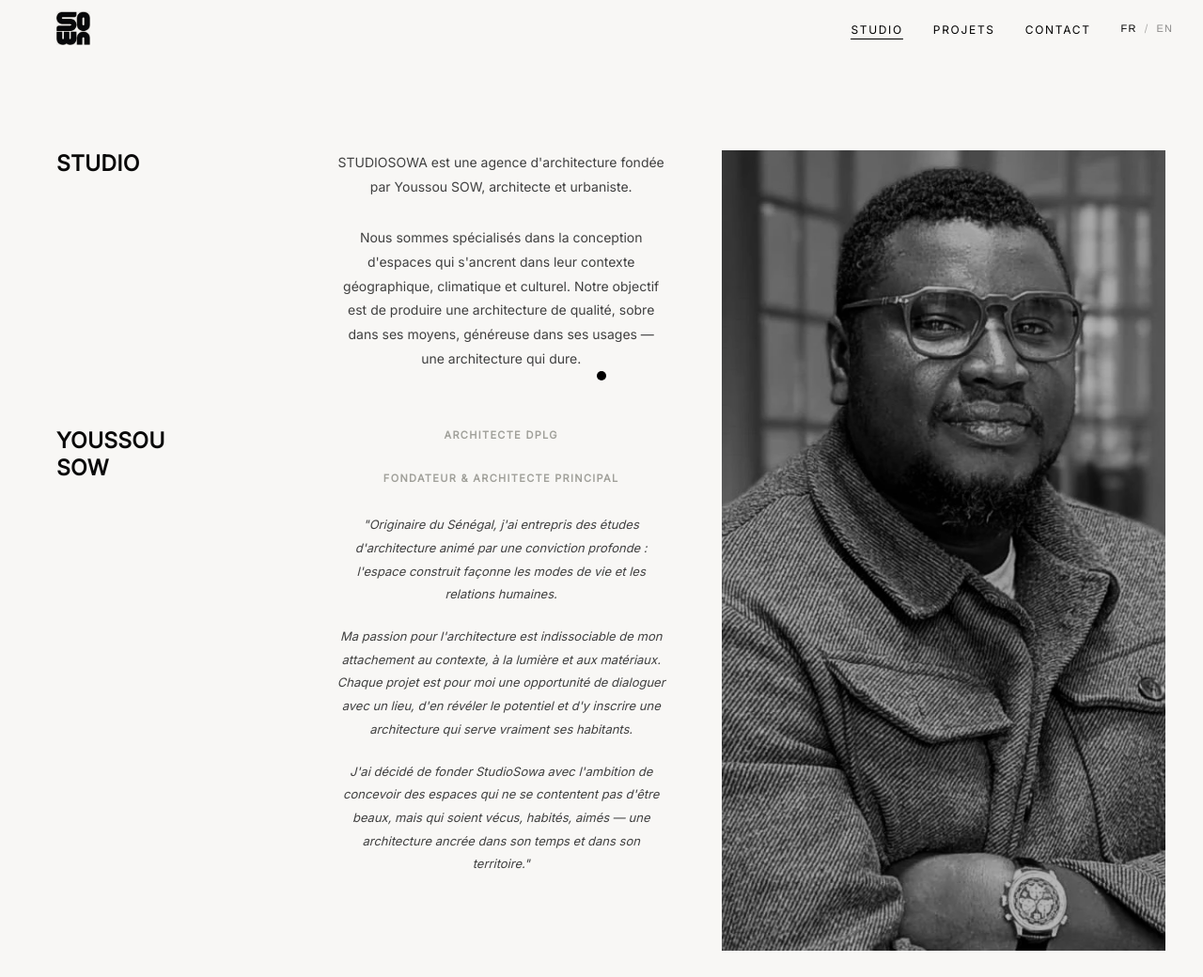
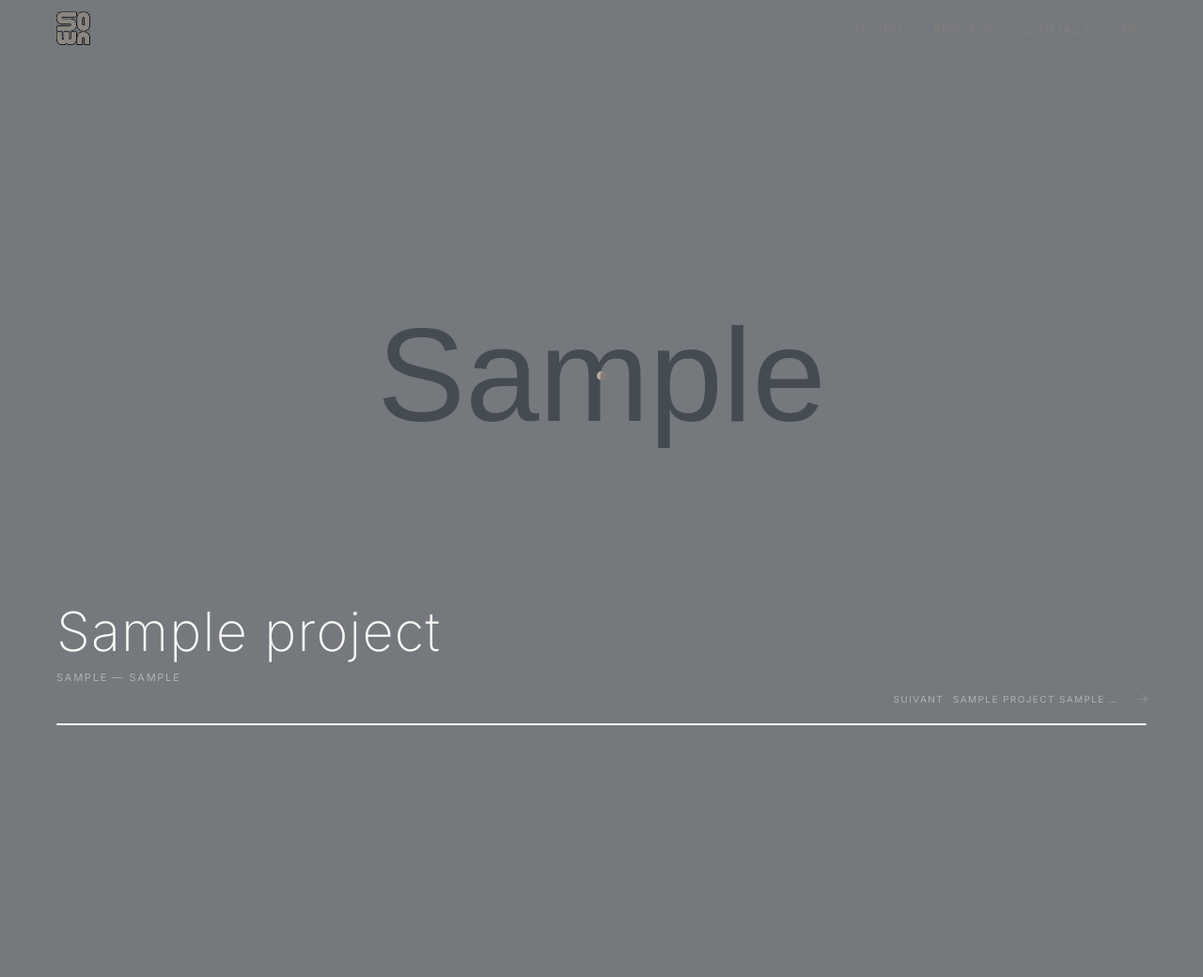
Before and after one commit to pacadiit/studiosowa, a Flask app: page / in a window 1280 px wide. Shown: the top 1040 px of the page at 94% size. After the commit the page ends 772 px from the top, so only its background shows below. Run offline with Flask 3, Linux system fonts and the light colour scheme; tables that the repository leaves empty hold one stand-in row (values such as "Sample post"); grey boxes marked "Sample" are stand-in pictures.

Commit message:
feat: homepage slideshow plein écran + barres stories + hint next

```diff
--- a/app.py
+++ b/app.py
@@ -334,6 +334,18 @@ def inject_lang():
 
 @app.route('/')
 def index():
+    projects = (Project.query
+                .filter_by(published=True)
+                .order_by(Project.sort_order, Project.created_at.desc())
+                .all())
+    # Only projects with at least one image
+    projects_with_img = [p for p in projects if p.featured_image]
+    return render_template('home.html', projects=projects_with_img)
+
+
+@app.route('/studio')
+@app.route('/agence')
+def studio_page():
     return render_template('studio.html')
 
 
@@ -368,11 +380,6 @@ def project_detail(slug):
     return render_template('project.html', project=project,
                            prev_project=prev_project, next_project=next_project,
                            proj_index=idx + 1, proj_total=len(all_projects))
-
-
-@app.route('/studio')
-def studio():
-    return redirect('/', 301)
 
 
 @app.route('/contact', methods=['GET', 'POST'])
--- a/static/css/main.css
+++ b/static/css/main.css
@@ -2282,3 +2282,208 @@ body[data-lang="en"] span.lang-en { display: inline; }
   .scroll-nav-dots { display: none; }
   .scroll-nav-zone--next { bottom: 0; }
 }
+
+/* ---------------------------------------------------------
+   16. Homepage — Fullscreen Slideshow
+   --------------------------------------------------------- */
+
+.home-slideshow {
+  position: fixed;
+  inset: 0;
+  overflow: hidden;
+  background: var(--black);
+}
+
+body.home-body { overflow: hidden; }
+
+/* ── Slides ── */
+.home-slide {
+  position: absolute;
+  inset: 0;
+  opacity: 0;
+  pointer-events: none;
+  z-index: 1;
+}
+
+.home-slide.active {
+  opacity: 1;
+  pointer-events: all;
+  z-index: 3;
+  animation: homeSlideIn 0.7s var(--ease-out) both;
+}
+
+.home-slide.leaving {
+  z-index: 2;
+  animation: homeSlideOut 0.7s var(--ease-in) both;
+}
+
+@keyframes homeSlideIn {
+  from { opacity: 0; transform: scale(1.03); }
+  to   { opacity: 1; transform: scale(1); }
+}
+@keyframes homeSlideOut {
+  from { opacity: 1; }
+  to   { opacity: 0; }
+}
+
+/* Image de fond */
+.home-slide__img {
+  position: absolute;
+  inset: 0;
+  background-size: cover;
+  background-position: center;
+  background-repeat: no-repeat;
+  filter: brightness(0.55);
+  transform: scale(1.06);
+  transition: transform 5s linear;
+}
+
+.home-slide.active .home-slide__img {
+  transform: scale(1);
+}
+
+/* Lien cliquable plein écran */
+.home-slide__link {
+  position: absolute;
+  inset: 0;
+  z-index: 4;
+  display: flex;
+  align-items: flex-end;
+  padding: 0 60px 72px;
+}
+
+/* ── Infos projet ── */
+.home-slide__info {
+  width: 100%;
+}
+
+.home-slide__title {
+  font-size: clamp(26px, 4.5vw, 60px);
+  font-weight: 200;
+  letter-spacing: 0.02em;
+  color: var(--white);
+  line-height: 1.1;
+  transform: translateY(24px);
+  opacity: 0;
+  transition: transform 0.65s var(--ease-out) 0.15s, opacity 0.65s var(--ease-out) 0.15s;
+}
+
+.home-slide.active .home-slide__title {
+  transform: translateY(0);
+  opacity: 1;
+}
+
+.home-slide__location {
+  font-size: 11px;
+  letter-spacing: 0.16em;
+  text-transform: uppercase;
+  color: rgba(248, 247, 245, 0.45);
+  margin-top: 10px;
+  transform: translateY(12px);
+  opacity: 0;
+  transition: transform 0.5s var(--ease-out) 0.3s, opacity 0.5s var(--ease-out) 0.3s;
+}
+
+.home-slide.active .home-slide__location {
+  transform: translateY(0);
+  opacity: 1;
+}
+
+/* ── Barres type stories (bas de l'écran) ── */
+.home-bars {
+  position: fixed;
+  bottom: 28px;
+  left: 60px;
+  right: 60px;
+  display: flex;
+  gap: 4px;
+  z-index: 20;
+}
+
+.home-bar {
+  flex: 1;
+  height: 2px;
+  background: rgba(255,255,255,0.2);
+  border-radius: 1px;
+  overflow: hidden;
+  cursor: pointer;
+  position: relative;
+}
+
+.home-bar::before {
+  content: '';
+  position: absolute;
+  inset: -8px 0;
+}
+
+.home-bar__fill {
+  height: 100%;
+  width: 0%;
+  background: var(--white);
+  border-radius: 1px;
+}
+
+.home-bar.done .home-bar__fill {
+  width: 100%;
+}
+
+/* ── Hint "prochain projet" (bas droite) ── */
+.home-next-hint {
+  position: fixed;
+  bottom: 48px;
+  right: 60px;
+  display: flex;
+  align-items: center;
+  gap: 10px;
+  z-index: 20;
+  color: rgba(248,247,245,0.45);
+  font-size: 10px;
+  letter-spacing: 0.14em;
+  text-transform: uppercase;
+  cursor: pointer;
+  opacity: 0;
+  transform: translateX(8px);
+  transition: opacity 0.4s var(--ease-out), transform 0.4s var(--ease-out), color 0.2s;
+  pointer-events: none;
+}
+
+.home-next-hint.show {
+  opacity: 1;
+  transform: translateX(0);
+  pointer-events: all;
+}
+
+.home-next-hint:hover {
+  color: var(--white);
+}
+
+.home-next-hint__name {
+  max-width: 180px;
+  overflow: hidden;
+  text-overflow: ellipsis;
+  white-space: nowrap;
+}
+
+.home-next-hint svg {
+  opacity: 0.5;
+  animation: hintArrow 1.2s var(--ease-out) infinite;
+}
+
+@keyframes hintArrow {
+  0%, 100% { transform: translateX(0); }
+  50%      { transform: translateX(4px); }
+}
+
+/* ── Responsive ── */
+@media (max-width: 900px) {
+  .home-slide__link { padding: 0 32px 64px; }
+  .home-bars { left: 32px; right: 32px; bottom: 20px; }
+  .home-next-hint { right: 32px; bottom: 38px; }
+}
+
+@media (max-width: 600px) {
+  .home-slide__link { padding: 0 20px 56px; }
+  .home-bars { left: 20px; right: 20px; bottom: 16px; }
+  .home-next-hint { right: 20px; bottom: 32px; font-size: 9px; }
+  .home-slide__title { font-size: 24px; }
+}
--- a/templates/base.html
+++ b/templates/base.html
@@ -32,7 +32,7 @@
   <link rel="preconnect" href="https://fonts.googleapis.com">
   <link rel="preconnect" href="https://fonts.gstatic.com" crossorigin>
   <link href="https://fonts.googleapis.com/css2?family=Inter:wght@200;300;400&display=swap" rel="stylesheet">
-  <link rel="stylesheet" href="{{ url_for('static', filename='css/main.css') }}?v=20260605b">
+  <link rel="stylesheet" href="{{ url_for('static', filename='css/main.css') }}?v=20260605d">
   <style>
     body { font-family: 'Inter', 'Helvetica Neue', Arial, sans-serif; }
   </style>
@@ -62,8 +62,8 @@
 
   <ul class="nav-links" role="list">
     <li>
-      <a href="{{ url_for('index') }}"
-         class="{% if request.endpoint == 'index' %}active{% endif %}">
+      <a href="{{ url_for('studio_page') }}"
+         class="{% if request.endpoint == 'studio_page' %}active{% endif %}">
         Studio
       </a>
     </li>
@@ -109,7 +109,7 @@
 {% endblock %}
 
 <!-- Index projets — bas gauche fixe (pages projet uniquement) -->
-{% if nav_projects and request.endpoint not in ['index', 'studio', 'contact'] %}
+{% if nav_projects and request.endpoint not in ['index', 'studio_page', 'contact'] %}
 <div class="proj-index" id="projIndex">
   <button class="proj-index__trigger" aria-haspopup="true" aria-expanded="false" id="projIndexBtn">
     <span class="lang-fr">Index</span>
--- /dev/null
+++ b/templates/home.html
@@ -0,0 +1,228 @@
+{% extends "base.html" %}
+
+{% block title %}StudioSowa — Architecture{% endblock %}
+{% block extra_head %}
+<style>body.home-body footer { display: none; }</style>
+{% endblock %}
+
+{% block content %}
+
+{% if projects %}
+<div class="home-slideshow" id="homeSlideshow">
+
+  {% for project in projects %}
+  <div class="home-slide {% if loop.first %}active{% endif %}"
+       data-index="{{ loop.index0 }}">
+    <div class="home-slide__img"
+         style="background-image: url('{{ image_url(project.featured_image) }}')">
+    </div>
+    <a href="{{ url_for('project_detail', slug=project.slug) }}" class="home-slide__link">
+      <div class="home-slide__info">
+        <h2 class="home-slide__title">
+          <span class="lang-fr">{{ project.title_fr }}</span>
+          <span class="lang-en">{{ project.title_en }}</span>
+        </h2>
+        {% if project.location %}
+        <p class="home-slide__location">{{ project.location }}{% if project.year %} — {{ project.year }}{% endif %}</p>
+        {% endif %}
+      </div>
+    </a>
+  </div>
+  {% endfor %}
+
+  <!-- Barres de progression style stories — une par projet -->
+  <div class="home-bars" id="homeBars">
+    {% for project in projects %}
+    <div class="home-bar" data-index="{{ loop.index0 }}">
+      <div class="home-bar__fill"></div>
+    </div>
+    {% endfor %}
+  </div>
+
+  <!-- Hint "prochain projet" -->
+  <div class="home-next-hint" id="homeNextHint">
+    <span class="home-next-hint__label">
+      <span class="lang-fr">Suivant</span>
+      <span class="lang-en">Next</span>
+    </span>
+    <span class="home-next-hint__name" id="homeNextName"></span>
+    <svg width="16" height="16" viewBox="0 0 24 24" fill="none" stroke="currentColor" stroke-width="1.5"><path d="M5 12h14M12 5l7 7-7 7"/></svg>
+  </div>
+
+</div>
+{% else %}
+<div style="min-height:100vh;display:flex;align-items:center;justify-content:center;background:var(--black);color:var(--white);">
+  <p style="font-size:13px;letter-spacing:0.12em;text-transform:uppercase;opacity:0.5;">
+    <span class="lang-fr">Aucun projet publié.</span>
+    <span class="lang-en">No projects published yet.</span>
+  </p>
+</div>
+{% endif %}
+
+{% endblock %}
+
+{% block footer %}{% endblock %}
+
+{% block extra_scripts %}
+<script>
+(function() {
+  var slides = document.querySelectorAll('.home-slide');
+  var bars   = document.querySelectorAll('.home-bar');
+  var hint   = document.getElementById('homeNextHint');
+  var hintName = document.getElementById('homeNextName');
+  if (!slides.length) return;
+
+  var total   = slides.length;
+  var current = 0;
+  var DURATION = 4000;       /* ms par slide */
+  var FIRST_DURATION = 2200; /* première slide plus courte — montrer qu'il y en a d'autres */
+  var timer   = null;
+  var paused  = false;
+
+  /* Récupérer tous les titres pour le hint */
+  var titles = [];
+  for (var s = 0; s < slides.length; s++) {
+    var t = slides[s].querySelector('.home-slide__title');
+    titles.push(t ? t.textContent.trim() : '');
+  }
+
+  document.body.classList.add('home-body');
+
+  /* ── Changer de slide ── */
+  function goToSlide(idx) {
+    if (idx === current && total > 1) return;
+
+    /* Sortir l'ancienne */
+    slides[current].classList.remove('active');
+    slides[current].classList.add('leaving');
+    bars[current].classList.remove('active');
+    bars[current].classList.add('done');
+
+    var prev = current;
+    current = idx;
+
+    /* Entrer la nouvelle */
+    slides[current].classList.add('active');
+    slides[current].classList.remove('leaving');
+
+    setTimeout(function() { slides[prev].classList.remove('leaving'); }, 1000);
+
+    /* Reset toutes les barres si on boucle */
+    if (current === 0) {
+      for (var b = 0; b < bars.length; b++) bars[b].classList.remove('done');
+    }
+
+    updateBars();
+    updateHint();
+  }
+
+  function nextSlide() { goToSlide((current + 1) % total); }
+  function prevSlide() {
+    /* En arrière : reset les barres à partir de la destination */
+    var dest = (current - 1 + total) % total;
+    for (var b = dest + 1; b < bars.length; b++) bars[b].classList.remove('done');
+    bars[current].classList.remove('done', 'active');
+    goToSlide(dest);
+  }
+
+  /* ── Barres type stories ── */
+  function updateBars() {
+    for (var b = 0; b < bars.length; b++) {
+      bars[b].classList.remove('active');
+      var fill = bars[b].querySelector('.home-bar__fill');
+      if (b < current) {
+        bars[b].classList.add('done');
+        if (fill) { fill.style.transition = 'none'; fill.style.width = '100%'; }
+      } else if (b === current) {
+        bars[b].classList.add('active');
+        if (fill) {
+          fill.style.transition = 'none';
+          fill.style.width = '0%';
+          void fill.offsetWidth;
+          var dur = (current === 0 && !timer) ? FIRST_DURATION : DURATION;
+          fill.style.transition = 'width ' + dur + 'ms linear';
+          fill.style.width = '100%';
+        }
+      } else {
+        if (fill) { fill.style.transition = 'none'; fill.style.width = '0%'; }
+      }
+    }
+  }
+
+  /* ── Hint "prochain projet" ── */
+  function updateHint() {
+    if (!hint || !hintName) return;
+    var nextIdx = (current + 1) % total;
+    hintName.textContent = titles[nextIdx];
+    /* Flash le hint brièvement 1.5s après le changement */
+    hint.classList.remove('show');
+    setTimeout(function() {
+      if (!paused) hint.classList.add('show');
+    }, (current === 0 && !timer) ? 1200 : 2000);
+    setTimeout(function() {
+      hint.classList.remove('show');
+    }, (current === 0 && !timer) ? 2800 : 3500);
+  }
+
+  /* ── Autoplay ── */
+  function startAutoplay(firstRun) {
+    stopAutoplay();
+    var dur = firstRun ? FIRST_DURATION : DURATION;
+    updateBars();
+    timer = setTimeout(function tick() {
+      if (!paused) nextSlide();
+      timer = setTimeout(tick, DURATION);
+    }, dur);
+  }
+
+  function stopAutoplay() {
+    clearTimeout(timer);
+    timer = null;
+  }
+
+  /* ── Keyboard ── */
+  document.addEventListener('keydown', function(e) {
+    if (e.key === 'ArrowRight' || e.key === 'ArrowDown') { nextSlide(); startAutoplay(false); }
+    if (e.key === 'ArrowLeft'  || e.key === 'ArrowUp')   { prevSlide(); startAutoplay(false); }
+  });
+
+  /* ── Wheel → change slide ── */
+  var wheelLock = false;
+  window.addEventListener('wheel', function(e) {
+    e.preventDefault();
+    if (wheelLock) return;
+    wheelLock = true;
+    setTimeout(function() { wheelLock = false; }, 900);
+
+    if (e.deltaY > 0) nextSlide(); else prevSlide();
+    startAutoplay(false);
+  }, { passive: false });
+
+  /* ── Touch swipe ── */
+  var touchY = 0;
+  document.addEventListener('touchstart', function(e) { touchY = e.touches[0].clientY; }, { passive: true });
+  document.addEventListener('touchend', function(e) {
+    var dy = touchY - e.changedTouches[0].clientY;
+    if (Math.abs(dy) > 50) {
+      if (dy > 0) nextSlide(); else prevSlide();
+      startAutoplay(false);
+    }
+  }, { passive: true });
+
+  /* ── Hint cliquable → next ── */
+  if (hint) hint.addEventListener('click', function() { nextSlide(); startAutoplay(false); });
+
+  /* ── Pause au survol du lien (pour cliquer tranquille) ── */
+  var links = document.querySelectorAll('.home-slide__link');
+  for (var i = 0; i < links.length; i++) {
+    links[i].addEventListener('mouseenter', function() { paused = true; });
+    links[i].addEventListener('mouseleave', function() { paused = false; });
+  }
+
+  /* ── Init ── */
+  updateHint();
+  startAutoplay(true);
+
+})();
+</script>
+{% endblock %}
```
